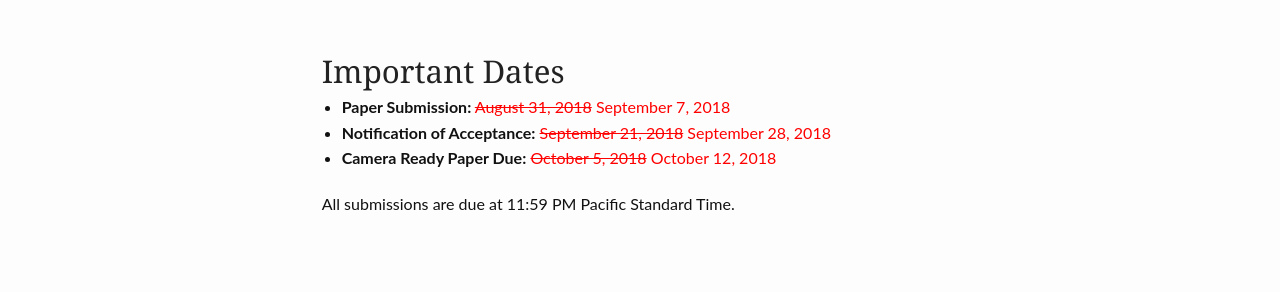
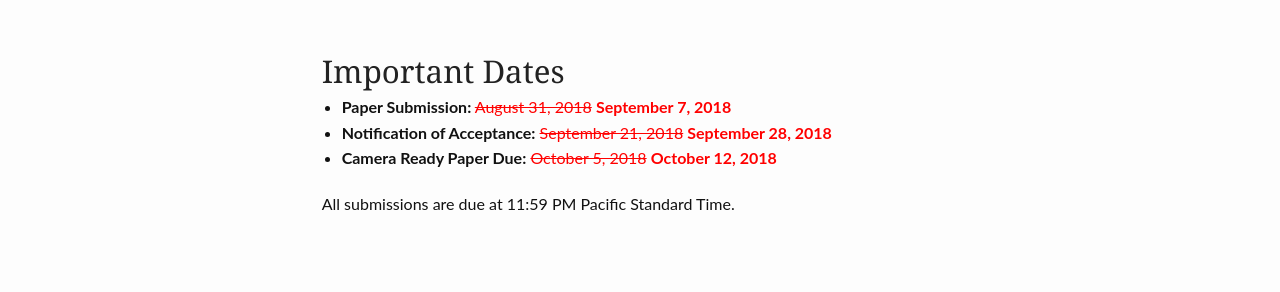
Before and after one commit to bigspatial2019/bigspatial-2018.github.io, a Jekyll site: the page built from index.md, in a window 1280 px wide. Shown: the part 2642-2934 px from the top of the page. Built offline with Jekyll 4.4.1, drawn with Linux system fonts in a browser that asks for light colours; comment, search, counter and statistics services are not loaded.

Commit message:
Updating dates :pencil:

```diff
--- a/index.md
+++ b/index.md
@@ -65,8 +65,8 @@ All submitted papers will be peer reviewed. We have identified a set of research
 
 ## Important Dates
 
-* **Paper Submission:** <span style="color:red">~~August 31, 2018~~ September 7, 2018</span>
-* **Notification of Acceptance:** <span style="color:red">~~September 21, 2018~~ September 28, 2018</span>
-* **Camera Ready Paper Due:** <span style="color:red">~~October 5, 2018~~ October 12, 2018</span>
+* **Paper Submission:** <span style="color:red">~~August 31, 2018~~ **September 7, 2018**</span>
+* **Notification of Acceptance:** <span style="color:red">~~September 21, 2018~~ **September 28, 2018**</span>
+* **Camera Ready Paper Due:** <span style="color:red">~~October 5, 2018~~ **October 12, 2018**</span>
 
 All submissions are due at 11:59 PM Pacific Standard Time.
```
